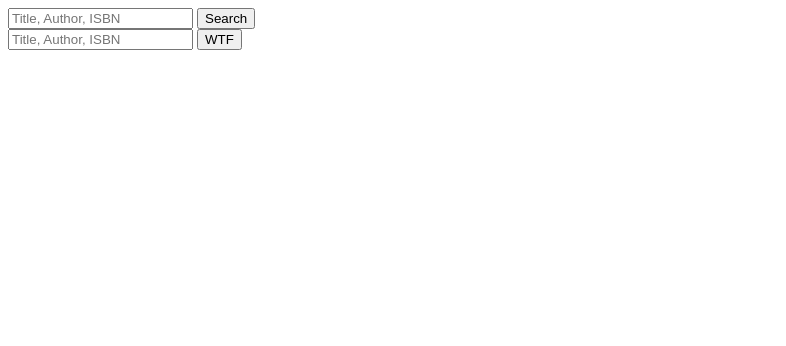
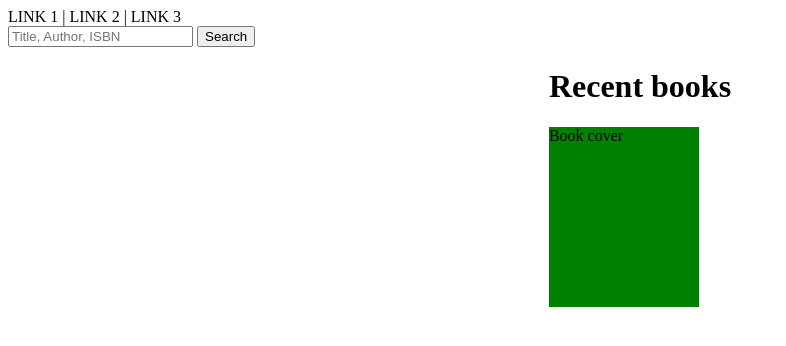
Before and after one commit to torerik123/books, a Flask app: page / in a window 1280 px wide. Shown: the top 346 px of the page, without its empty margins (0-786 px from the left). Run offline with Flask 2, Linux system fonts and the light colour scheme; data that the repository does not hold is empty.

Commit message:
added stylesheet

```diff
--- /dev/null
+++ b/static/styles.css
@@ -0,0 +1,26 @@
+.container {
+    display:flex;
+    justify-content: center;
+    flex-direction: column;
+    align-items: center;
+    margin-left:20%;
+    margin-right:20%;
+}
+
+.cover {
+    height:200px;
+    width:180px;
+    background-color: red;
+}
+
+.slider {
+    display:flex;
+    justify-content: center;
+    flex-direction: column;
+}
+
+.slider-image {
+    width:150px;
+    height:180px;
+    background-color: green;
+}
--- a/templates/index.html
+++ b/templates/index.html
@@ -3,36 +3,37 @@
 <head>
     <meta charset="UTF-8">
     <meta name="viewport" content="width=device-width, initial-scale=1.0">
+    <link href="/static/styles.css" rel="stylesheet">
     <title>Book review</title>
 </head>
 <body>
+<nav>
+    LINK 1 | LINK 2 | LINK 3
+</nav>
 
     <!--Search-->
     <form action="{{ url_for('index') }}" method="post">
         <div class="form-group">
             <input list="book" id="allbooks" placeholder="Title, Author, ISBN" name="book_list" />
+
             <datalist id="book">
                 {% for book in allbooks %}
 
                 <option id="{{ book.id }}" value="{{ book.title }}" name="book_name">
 
                 {% endfor %}
-
             </datalist>
 
             <button type="submit">Search</button>
         </div>
     </form>
 
-
-    <form action="{{ url_for('index') }}" method="post">
-        <div class="form-group">
-            <input list="book" id="allbooks" placeholder="Title, Author, ISBN" name="books" />
-
-            <button type="submit">WTF</button>
+    <div class="container">
+        <div class="slider">
+            <h1>Recent books</h1>
+            <div class="slider-image">Book cover</div>
         </div>
-    </form>
-
+    </div>
 
 
 </body>
```
Also changed, not shown: application.py (+11 -1 lines), templates/book.html (+13 -5 lines), templates/results.html (added, +22 -0 lines).
